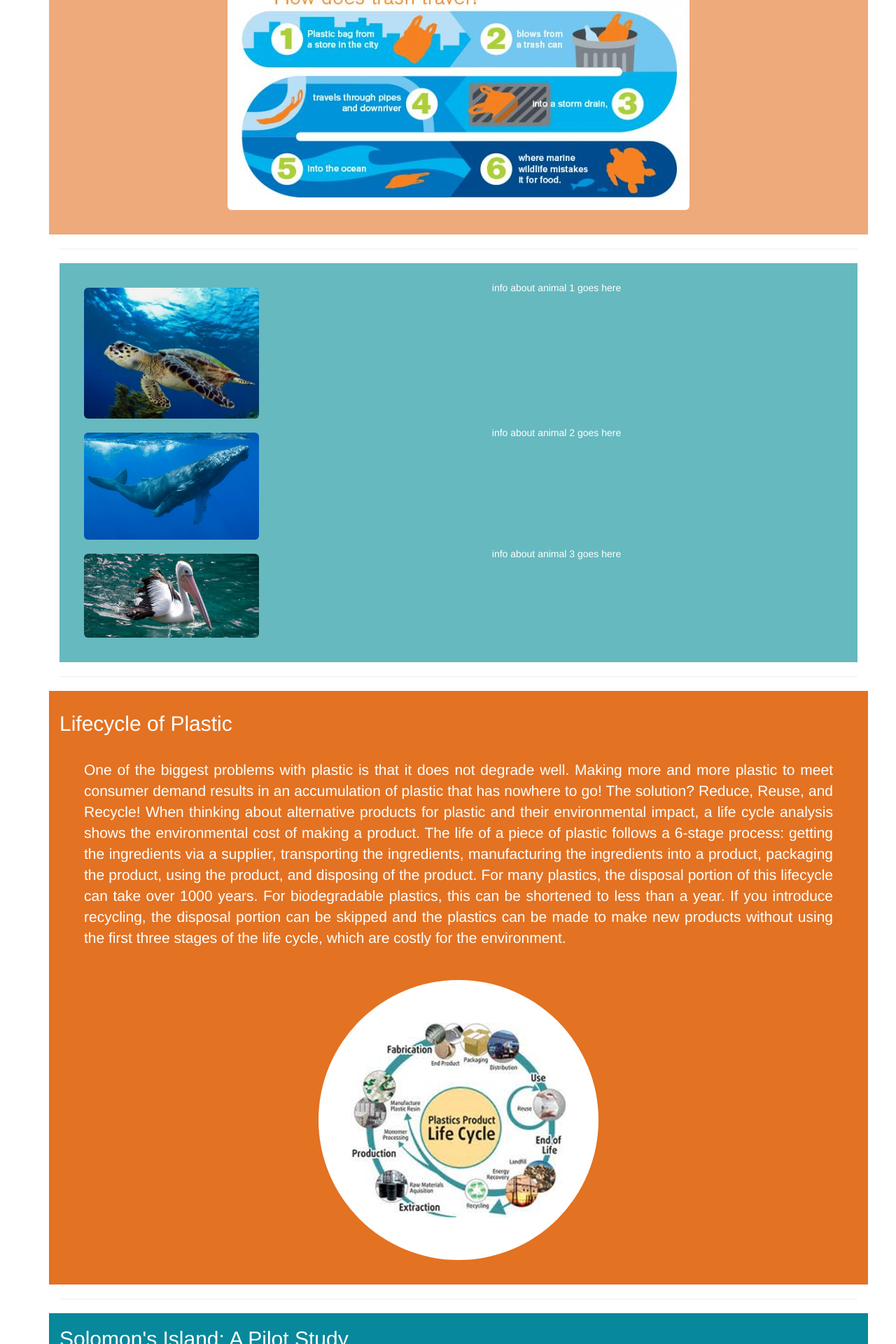
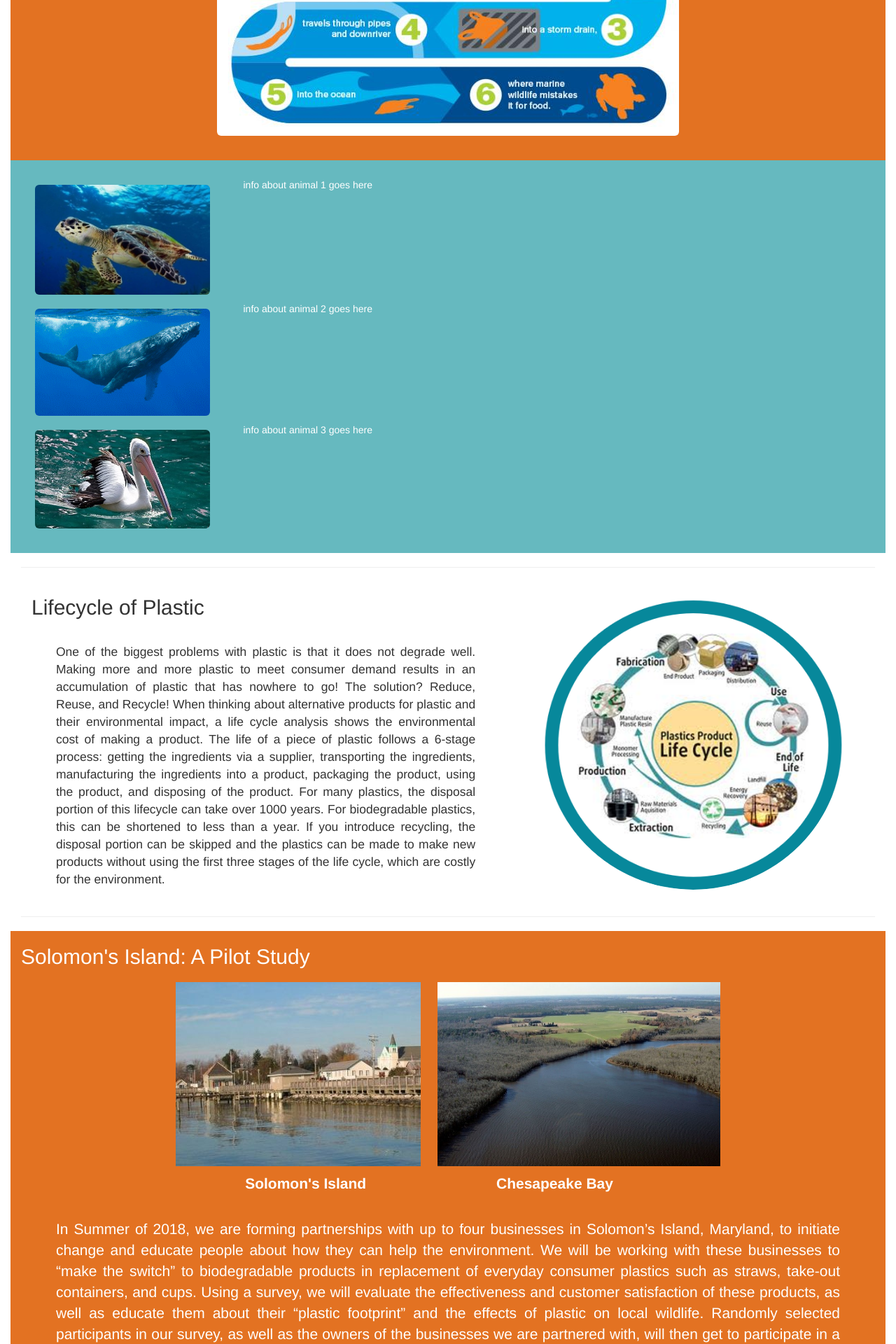
Before and after one commit to jmallon/plastics-proj, a Django app: page / in a window 1280 px wide. Shown: the part 1080-3000 px from the top of the page at 70% size. Run offline with Django 3.2, Linux system fonts and the light colour scheme; some libraries are stand-ins or nearby versions.

Commit message:
final changes to website, project terminated

```diff
--- a/blog/templates/blog/base.html
+++ b/blog/templates/blog/base.html
@@ -38,7 +38,7 @@
         </nav>
         {% endblock %}
       </div>
-      <div class="content container">
+      <div class="content container-fluid">
         {% block content %}<!-- inserts everything in index.html-->{% endblock %}
       </div>
     </body>
--- a/blog/templates/index.html
+++ b/blog/templates/index.html
@@ -2,13 +2,13 @@
 {% load staticfiles %}
 
 {% block content %}
-<div class="container text-center">
+<div class="container-fluid text-left">
   <div class="row intro">
-    <div class="col-sm-12 text-left"
+    <div class="col-sm-12"
     style="background-color:#07889B; color:#ffffff; padding: 10px 20px;">
       <h1 style="font-size: 2.9em;">WHAT IS "PLASTIC-WATCH"?</h1>
       <div class="col-md-8 order-md-1">
-        <p class="lead" style="text-align: justify">
+        <p style="font-size: 1.4em; text-align: justify">
           <br>
           We want to change how people think about eating out.
           Do you go to restaurants and automatically get plastic straws in your drinks?
@@ -35,11 +35,11 @@
   </div>
   <hr class ="divider 1">
   <div class = "row diagram"
-  style="color:#ffffff; background-color:#EEAA7B; padding: 10px 0px;">
+  style="color:#ffffff; background-color:#E37222; padding: 10px 0px;">
     <h2 style="text-align: left; padding: 0px 15px">
       What is plastic and what does it do to the environment?
     </h2>
-    <h4 style="font-size: 1.5em; padding: 25px 50px 50px; text-align: justify">
+    <h4 style="font-size: 1.25em; padding: 25px 50px 50px; text-align: justify">
       Plastic is an organic polymer made up of long, well-packed carbon chains
       that makes it almost impossible to break down on its own. When rain or
       strong winds come through, they blow over trashcans or wash trash from the
@@ -53,17 +53,18 @@
       from the plastic. Plastic also floats in the ocean, getting caught up in
       the currents and forming “trash islands” that transport invasive species.
     </h4>
+    <div style="text-align: center">
       <img class="trash life cycle img-rounded"
       style="width: 660px; height: 381px; margin: 0px 25px 25px; margin-left: auto; margin-right: auto;"
       src="{% static 'images/trash-travel-diagram.jpg' %}">
     </div>
-  <hr class="divider 2">
-  <div class = "animal conservation"
-  style="background-color:#66B9BF; color:#ffffff; padding: 25px">
+  </div>
+  <div class = "row animal conservation"
+  style="background-color:#66B9BF; color:#ffffff; padding: 25px;">
     <div class="row animal 1">
       <div class="col-md-3">
         <img class="img-rounded"
-        style="width: 250px; height: 187px; margin: 10px;"
+        style="width: 250px; height: 157px; margin: 10px;"
         src="{% static 'images/seaturtle2.jpg' %}">
       </div>
       <div class="col-md-9">
@@ -83,22 +84,21 @@
     <div class="row animal 3">
       <div class="col-md-3">
         <img class="img-rounded"
-         style="width: 250px; height: 120px; margin: 10px;"
-         src="{% static 'images/pelican.JPG' %}">
+         style="width: 250px; height: 141px; margin: 10px;"
+         src="{% static 'images/pelican.jpg' %}">
       </div>
       <div class="col-md-9">
         <p>info about animal 3 goes here</p>
       </div>
     </div>
   </div>
-  <hr class="divider 3">
-  <div class = "row lifecycle"
-  style="background-color:#E37222; color:#ffffff; padding: 10px 0px;">
-    <h2 class="lifecycle-heading" style="text-align: left; padding: 0px 15px">
+  <hr class="divider 2">
+  <div class = "row lifecycle" style="background-color:#ffffff;">
+    <div class="col-md-7">
+      <h2 class="lifecycle-heading" style="padding: 0px 15px">
         Lifecycle of Plastic
       </h2>
-    <div class="col-md-auto">
-      <p style="font-size: 1.5em; padding: 25px 50px 10px; text-align: justify">
+      <p style="font-size: 1.25em; padding: 25px 50px 10px; text-align: justify">
           One of the biggest problems with plastic is that it does
           not degrade well. Making more and more plastic to meet consumer demand
           results in an accumulation of plastic that has nowhere to go! The
@@ -115,41 +115,35 @@
           without using the first three stages of the life cycle, which are costly
           for the environment. </p>
     </div>
-    <div class="picture row">
-      <div class="col-md-3">
-      </div>
-      <div class="col-md-6">
+    <div class="picture row col-md-5" style="text-align: center;">
         <img class="lifecycle-image img-circle"
-        style="width: 450px; height: 450px; padding: 25px"
-        src="{% static 'images/lifecycle.png' %}">
-      </div>
-      <div class="col-md-3">
+        style="width: 450px; height: 450px; padding: 10px; margin-left: auto; margin-right: auto;"
+        src="{% static 'images/lifecycle-border.png' %}">
     </div>
   </div>
-  </div>
-  <hr class="divider 4">
-  <div class="row pilot study" style="background-color:#07889B; color:#ffffff">
+  <hr class="divider 3">
+  <div class="row pilot study" style="background-color:#E37222; color:#ffffff; text-align:center">
     <div class="col-md-12">
       <h2 class="heading" style="text-align: left">
         Solomon's Island: A Pilot Study
       </h2>
-      <div class="col-md-6">
+      <div class="col-md-12">
         <img class="solomon-image"
         style=" width: 350px; height: 263px; margin: 10px;"
         src="{% static 'images/solomon.jpg' %}">
-      </div>
-      <div class="col-md-6">
         <img class="bay-image"
-        style="width: 485px; height: 263px; margin: 10px;"
+        style="width: 404px; height: 263px; margin: 10px;"
         src="{% static 'images/cbay.jpg' %}">
       </div>
-      <div class="caption-row" style="color:#EEAA7B; font-weight: bold">
-        <div class="col-md-6">
+      <div class="caption-row" style="font-weight: bold">
+        <div class="col-md-2"></div>
+        <div class="col-md-4">
           <p style="font-size: 1.5em;">Solomon's Island</p>
         </div>
-        <div class="col-md-6">
+        <div class="col-md-3">
           <p style="font-size: 1.5em;">Chesapeake Bay</p>
         </div>
+        <div class="col-md-3"></div>
         </div>
       </div>
     <div class="col-md-12">
@@ -175,7 +169,7 @@
 
 <hr>
 
-<footer class="container-fluid text-center" style="background-color:#E37222;color:#ffffff">
+<footer class="container-fluid text-center" style="background-color:#eeaa7b;">
   <p>Footer Text</p>
 </footer>
 {% endblock %}
```
Also changed, not shown: blog/static/images/cbay-crop.jpg (added), blog/static/images/lifecycle-border.png (added), blog/static/images/pelican.jpg, blog/static/images/seaturtle2.jpg. Lines whose indentation alone changed are shown as unchanged.
